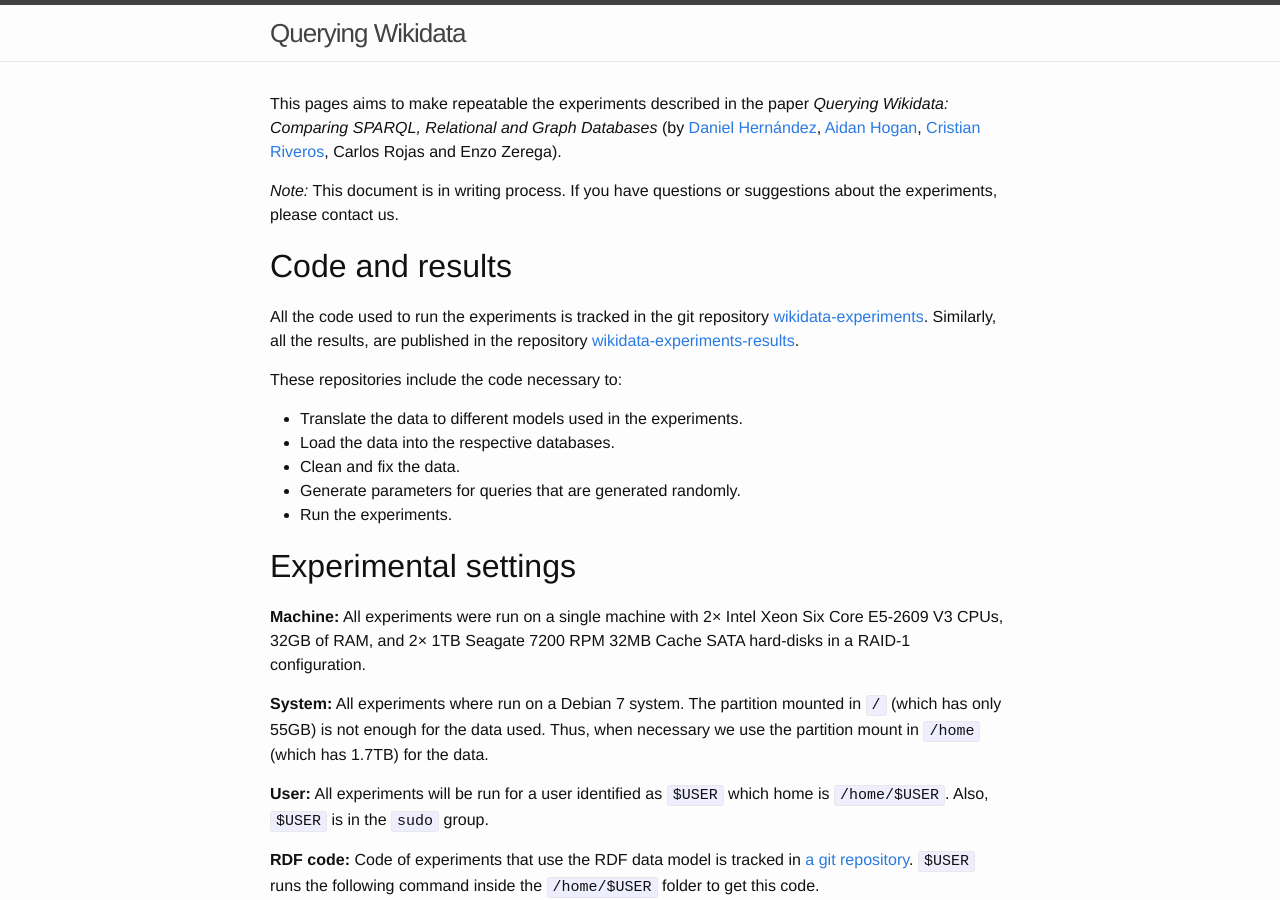
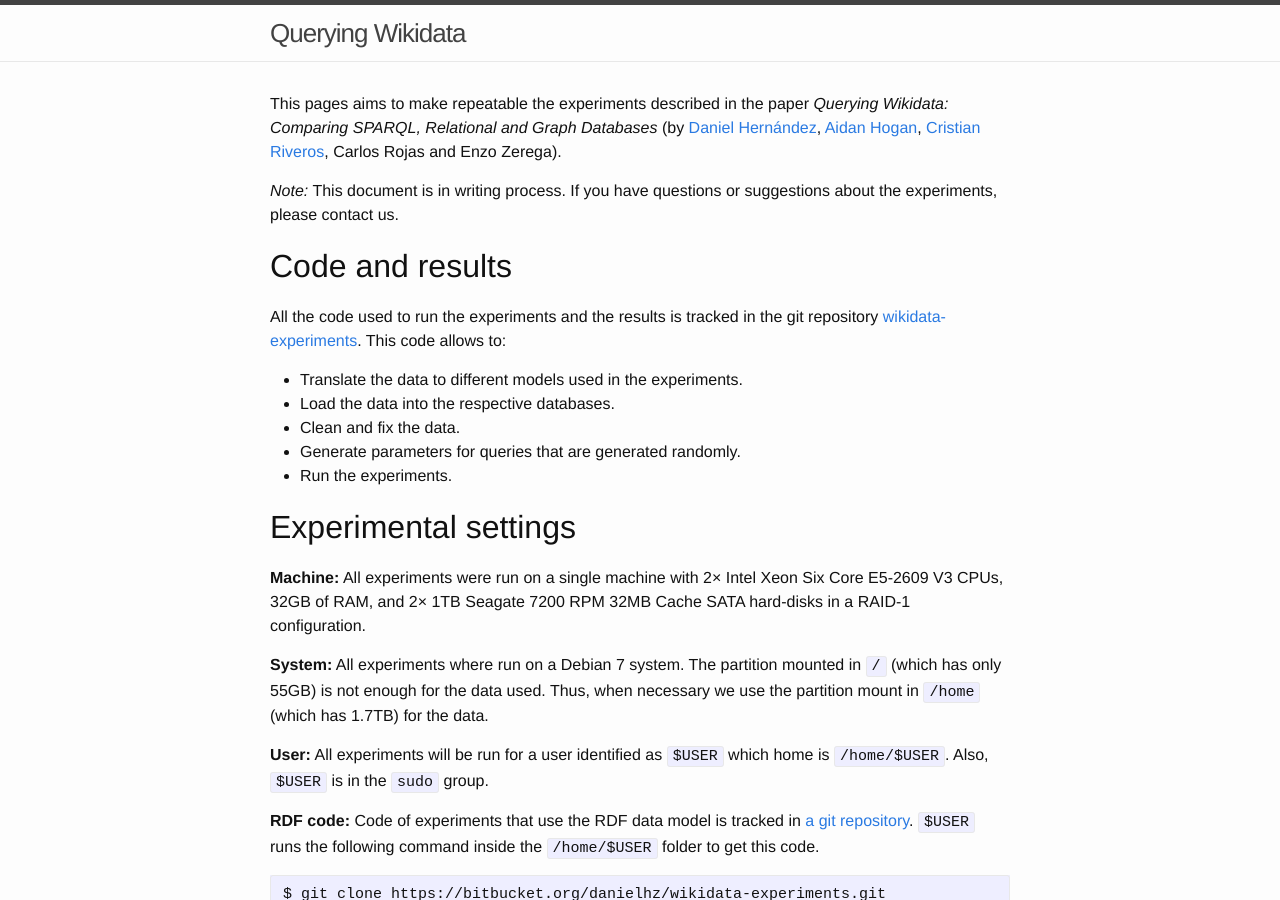
Before and after one commit to danielhz/wquery-docs, a Jekyll site: the page built from index.md, in a window 1280 px wide and 900 px high. Built offline with Jekyll 4.4.1, drawn with Linux system fonts in a browser that asks for light colours.

Commit message:
All code is centralized into a single repository.

```diff
--- a/index.md
+++ b/index.md
@@ -14,12 +14,10 @@ suggestions about the experiments, please contact us.
 
 # Code and results
 
-All the code used to run the experiments is tracked in the git repository
+All the code used to run the experiments and the results is tracked in the
+git repository
 [wikidata-experiments](https://bitbucket.org/danielhz/wikidata-experiments).
-Similarly, all the results, are published in the repository
-[wikidata-experiments-results](https://bitbucket.org/danielhz/wikidata-experiments-results).
-
-These repositories include the code necessary to:
+This code allows to:
 
 * Translate the data to different models used in the experiments.
 * Load the data into the respective databases.
```
